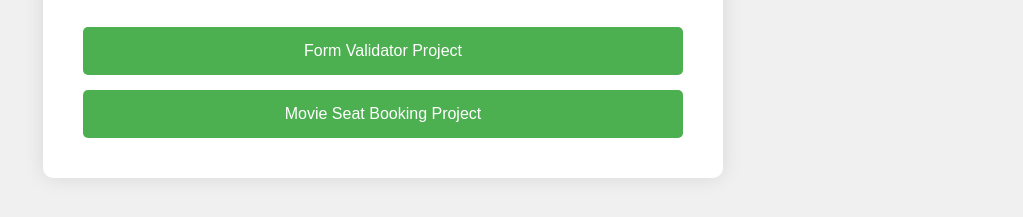
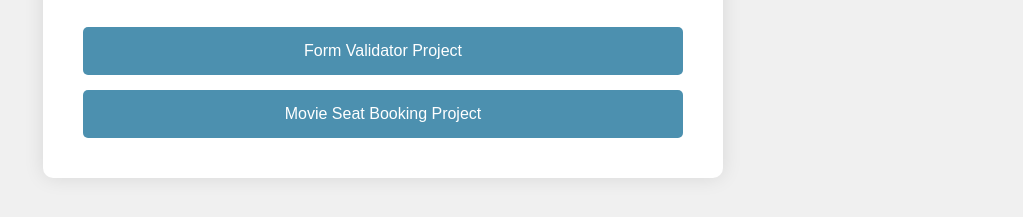
Before and after one commit to alej4ndro-cm/WebVanillaProjects, a plain HTML site: page index.html in a window 1280 px wide. Shown: the part 423-640 px from the top of the page, without its empty margins (257-1280 px from the left). Drawn offline with Linux system fonts and the light colour scheme.

Commit message:
index html not showing for some reason

```diff
--- a/index.html
+++ b/index.html
@@ -10,7 +10,7 @@
             --container-bg: white;
             --text-color: #333;
             --text-secondary: #666;
-            --button-bg: #4CAF50;
+            --button-bg: #4c90af;
             --button-hover: #45a049;
         }
         body.dark-mode {
```
